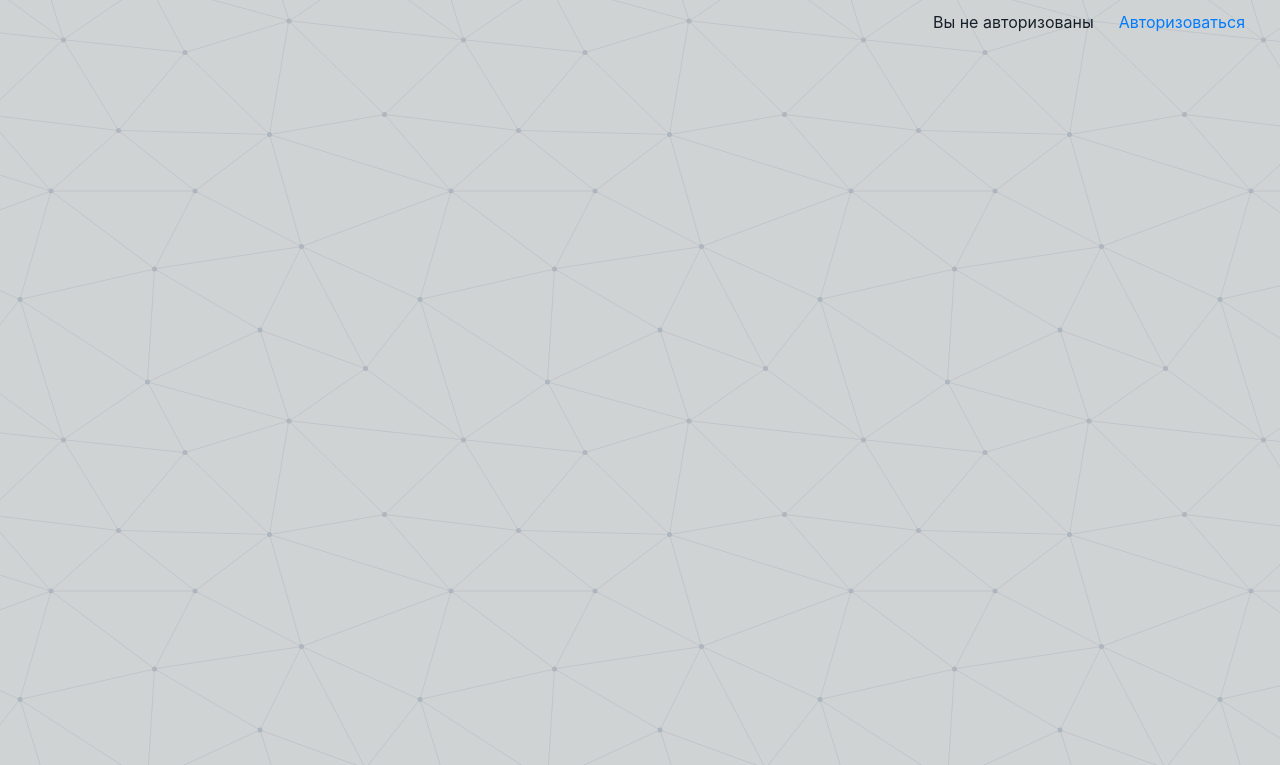
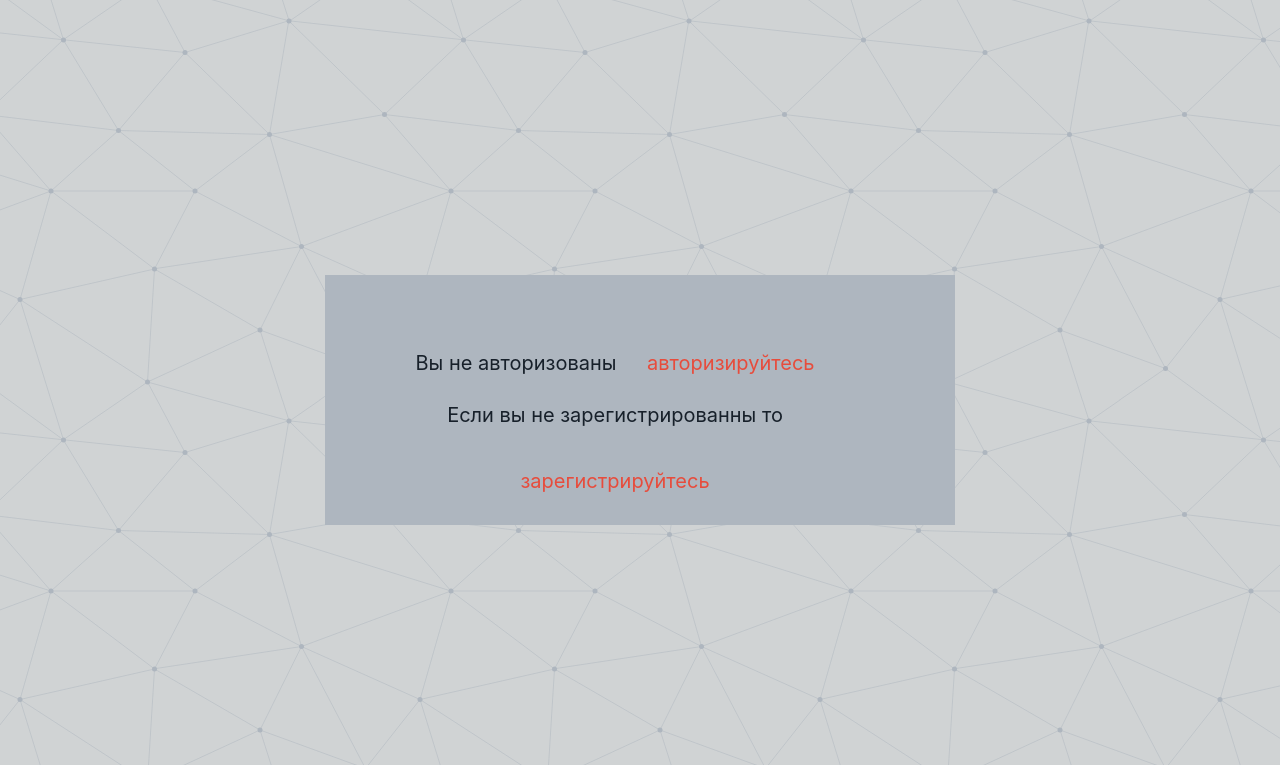
Before and after one commit to haost74/django_auth, a Django app: page / in a window 1280 px wide. Shown: the top 765 px of the page. Run offline with Django 4.2, Linux system fonts and the light colour scheme.

Commit message:
new home page

```diff
--- a/static/css/index.css
+++ b/static/css/index.css
@@ -19,8 +19,16 @@ form
     text-align: left;
 }
 
+.reg-user, .reg-a{
+color: #2E4053;
+}
+
 .reg-user{
- color: red;
+ color: #2E4053;
+}
+
+.reg-a{
+margin-left: 50px;
 }
 
 .auto-link
@@ -30,9 +38,33 @@ form
 }
 .child
 {
-	height: 100px;
+	height: 50px;
 	display: inline-block;
 	width: auto;
-	float: right;
+	float: center;
 	margin-right:25px;
+
+	font-size:20px;
+	text-align: center;
 }
+
+.child a{
+color:#E74C3C;
+}
+
+
+
+.div-autor{
+  display: grid;
+  width: 630px;
+    height: 250px;
+    background-color: #AEB6BF;
+
+    position: absolute;
+    top:0;
+    bottom: 0;
+    left: 0;
+    right: 0;
+    margin: auto;
+    padding: 20px;
+}
--- a/templates/home.html
+++ b/templates/home.html
@@ -8,9 +8,24 @@
   Hi {{ user.username }}!
   <p><a href="{% url 'logout' %}" class="link-primary">Log Out</a></p>
 {% else %}
-  <div class="auto auto-link">
+  <!-- <div class="auto auto-link">
     <a href="{% url 'login' %}" class="child">Авторизоваться</a>
     <p class="child">Вы не авторизованы</p>
   </div>
+<div class="auto auto-link">
+   <a href="{% url 'signup' %}" class="reg-a">Регистрация</a>
+ </div> -->
+<div class="div-autor">
+   <div class="child"></div>
+   <div class="child">
+     <p id="p-ch" class="child">Вы не авторизованы</p>
+     <a href="{% url 'login' %}" class="child">авторизируйтесь</a>
+   </div>
+   <div class="child">
+      <p class="child">Если вы не зарегистрированны то </p>
+      <a href="{% url 'signup' %}" class="child">зарегистрируйтесь</a>
+   </div>
+  <div class="child"></div>
+</div>
 {% endif %}
 {% endblock %}
--- a/templates/registration/login.html
+++ b/templates/registration/login.html
@@ -5,7 +5,7 @@
 
 {% block content %}
 <div class="form">
-  <h2 class="reg-user">Регистрация</h2>
+  <h2 class="reg-user">Авторизируйтесь</h2>
   <form method="post">
     {% csrf_token %}
     {{ form.as_table}}
```
Also changed, not shown: db.sqlite3.
